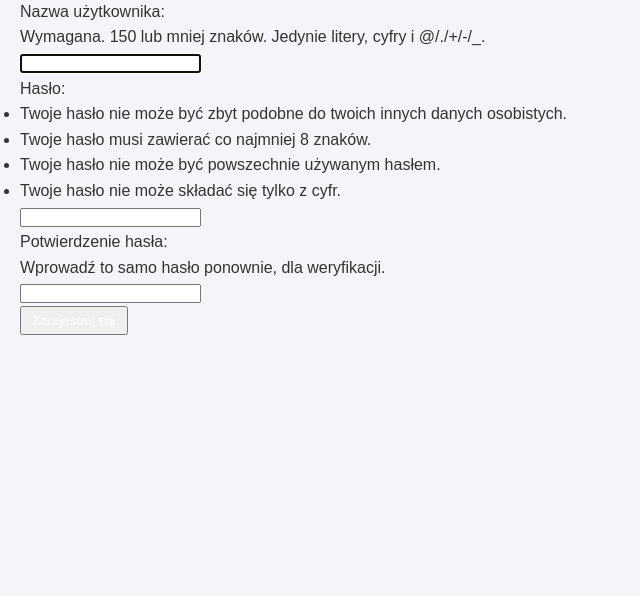
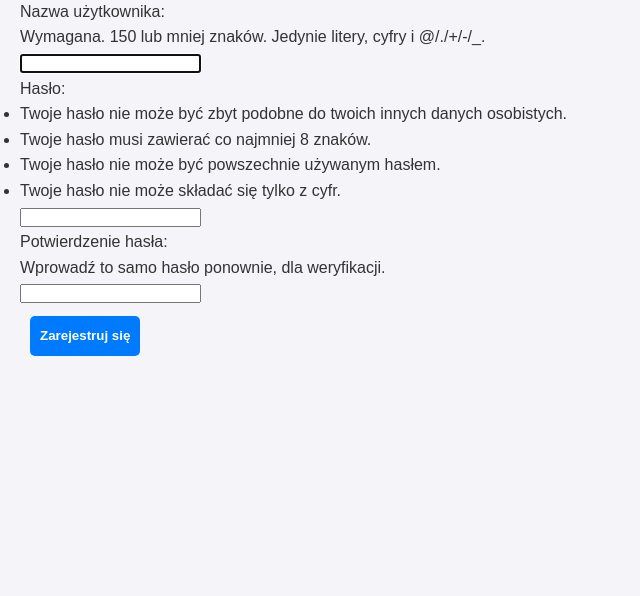
Before and after one commit to GreenAvian/TeamReflect_zut_project, a Django app: page /signup/ in a window 1280 px wide. Shown: the part 118-714 px from the top of the page, without its empty margins (0-640 px from the left). Run offline with Django 5.2, Linux system fonts and the light colour scheme.

Commit message:
fixed 2 buttons

```diff
--- a/TeamReflectApp/templates/registration/login.html
+++ b/TeamReflectApp/templates/registration/login.html
@@ -7,6 +7,6 @@
 <form method="post">
   {% csrf_token %}
   {{ form }}
-  <button type="submit">Zaloguj</button>
+  <button class="generic_button" type="submit">Zaloguj</button>
 </form>
 {% endblock %}
--- a/TeamReflectApp/templates/registration/signup.html
+++ b/TeamReflectApp/templates/registration/signup.html
@@ -7,6 +7,6 @@
 <form method="post">
   {% csrf_token %}
   {{ form }}
-  <button type="submit">Zarejestruj się</button>
+  <button class="generic_button" type="submit">Zarejestruj się</button>
 </form>
 {% endblock %}
```
